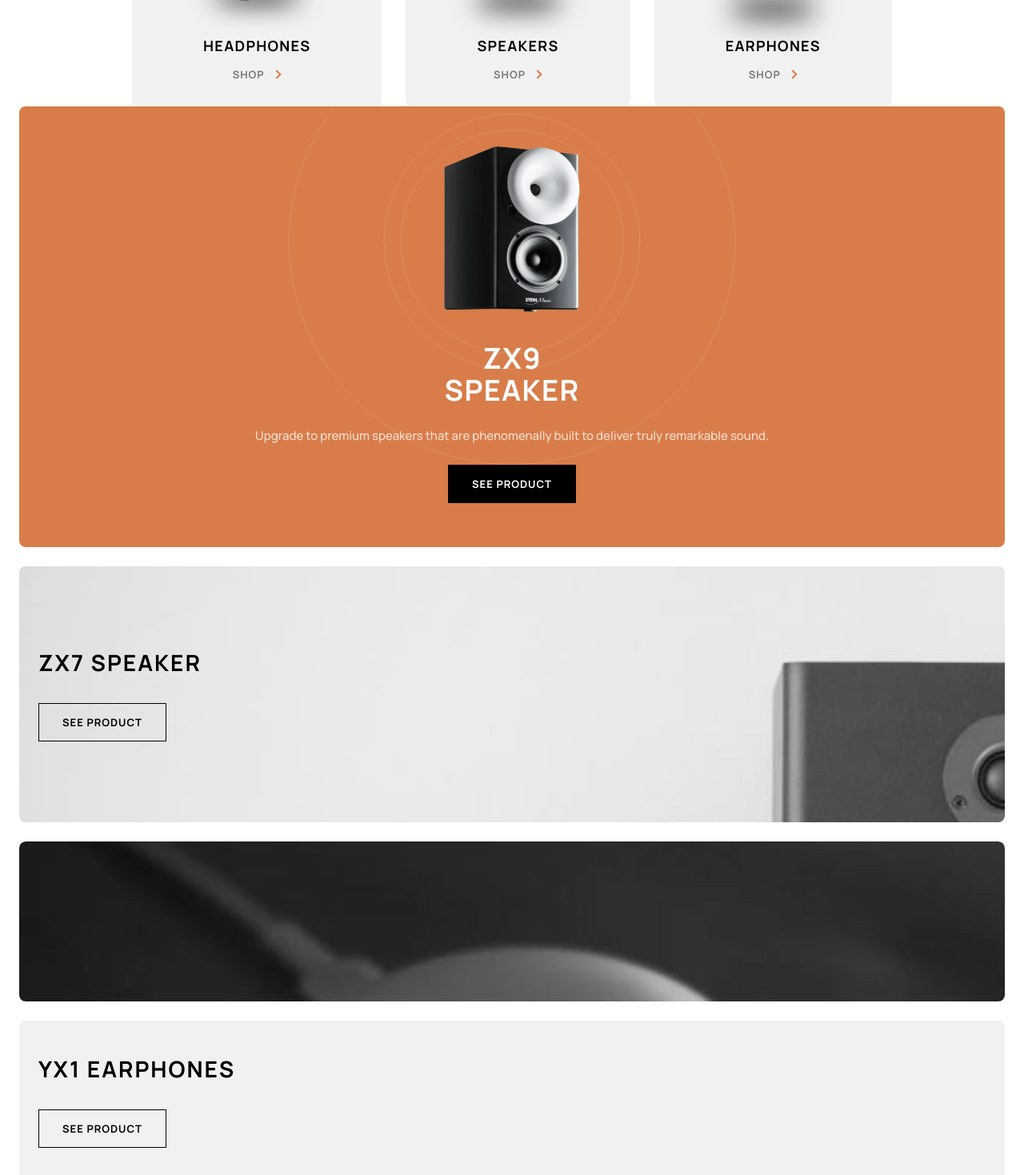
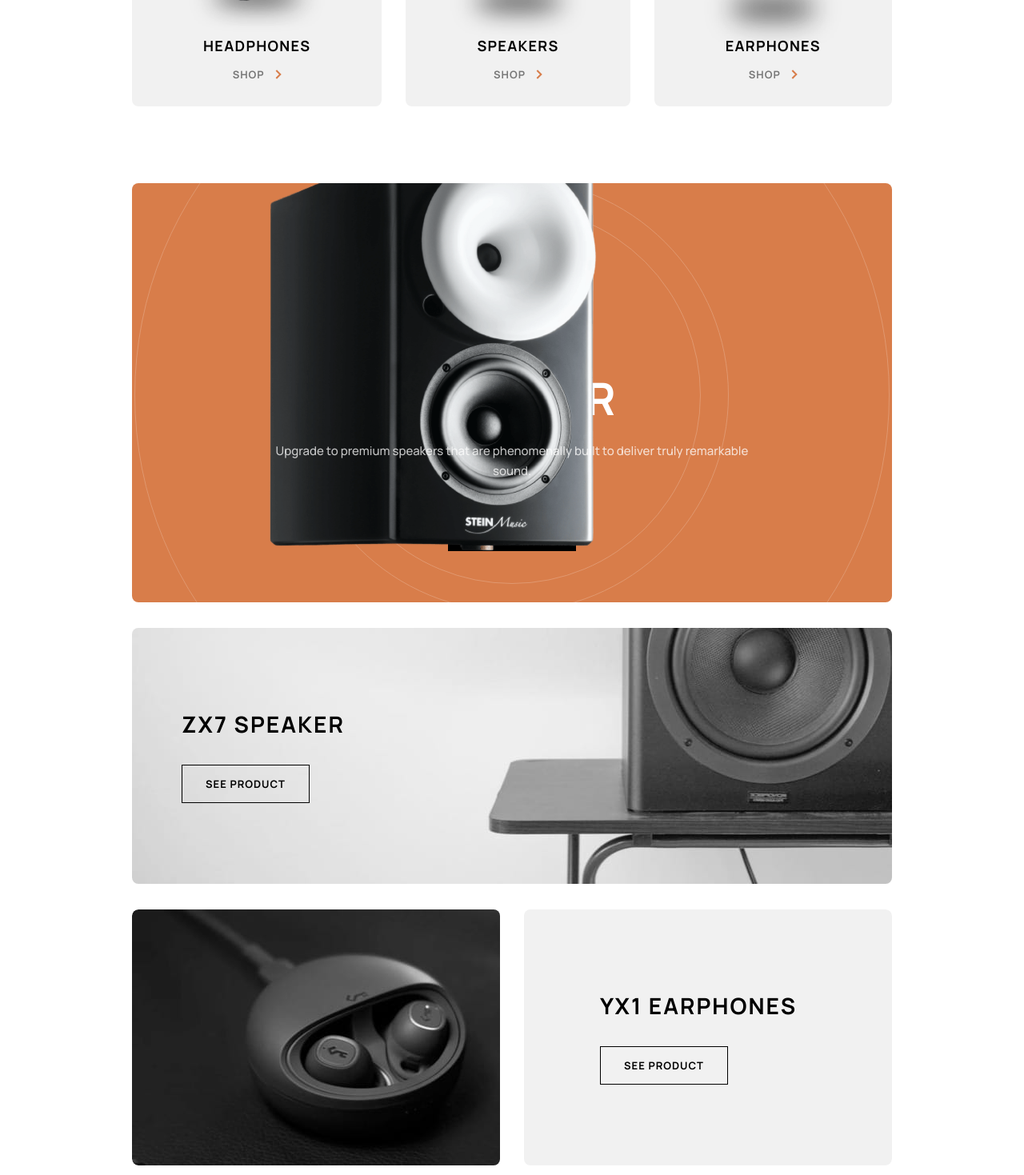
Before and after one commit to HeadYZ/Audiophile, a React (Vite) app: page / in a window 1280 px wide. Shown: the part 1000-2469 px from the top of the page at 80% size. Built offline with nearby package versions, Linux system fonts and the light colour scheme.

Commit message:
styling tablet trendy section

```diff
--- a/src/pages/HomePage.jsx
+++ b/src/pages/HomePage.jsx
@@ -6,10 +6,8 @@ import speakersImg from '../assets/home/shared/desktop/image-category-thumbnail-
 import headphonesImg from '../assets/home/shared/desktop/image-category-thumbnail-headphones.png'
 import ArrowRightIcon from '../assets/home/shared/desktop/ArrowRight.svg'
 import zx9Img from '../assets/home/mobile/image-speaker-zx9.png'
-import zx7Img from '../assets/home/mobile/image-speaker-zx7.jpg'
-import yx1Img from '../assets/home/mobile/image-earphones-yx1.jpg'
 import patternCircles from '../assets/home/desktop/pattern-circles.svg'
-
+import zx9ImgDesktop from '../assets/home/desktop/image-speaker-zx9.png'
 export default function HomePage() {
 	const navigate = useNavigate()
 	function navToEarphones() {
@@ -91,6 +89,7 @@ export default function HomePage() {
 						<div className={`${classes.trendy__box} ${classes['trendy__box--first']}`}>
 							<img src={patternCircles} alt='' className={classes.trendy__circles} />
 							<img src={zx9Img} alt='ZX9 speaker' className={classes['trendy__img--1']} />
+							<img src={zx9ImgDesktop} alt='ZX9 speaker' className={classes['trendy__img--desktop']} />
 							<h2 className={`${classes.trendy__heading} ${classes['trendy__heading--first']}`}>
 								ZX9
 								<br />
@@ -103,17 +102,13 @@ export default function HomePage() {
 							<Link className={classes.trendy__link}>See product</Link>
 						</div>
 						<div className={`${classes.trendy__box} ${classes['trendy__box-info']}  ${classes['trendy__box--second']}`}>
-							<img src={zx7Img} alt='ZX7 speaker' className={`${classes.trendy__img} ${classes['trendy__img--2']}`} />
-
 							<h2 className={`${classes.trendy__heading} ${classes['trendy__heading--second']}`}>ZX7 speaker</h2>
 							<Button btn='2'>
 								<Link>See product</Link>
 							</Button>
 						</div>
 						<div className={`${classes.trendy__box} ${classes['trendy__box--third']}`}>
-							<div className={classes['trendy__img--radius']}>
-								<img src={yx1Img} alt='YX1 earphones' className={classes.trendy__img} />
-							</div>
+							<div className={classes['trendy__img--3']}></div>
 							<div className={`${classes['trendy__box-info']} ${classes['trendy__box-info--second']}`}>
 								<h2 className={`${classes.trendy__heading} ${classes['trendy__heading--second']}`}>YX1 earphones</h2>
 								<Button btn='2'>
--- a/src/pages/HomePage.module.scss
+++ b/src/pages/HomePage.module.scss
@@ -113,6 +113,7 @@
 }
 
 .trendy {
+	margin-top: 12rem;
 	&__wrapper {
 		@include section-mobile;
 		display: flex;
@@ -122,19 +123,18 @@
 	&__box {
 		overflow: hidden;
 		border-radius: 0.8rem;
-		&--first,
-		&--second {
+		&--first {
 			position: relative;
-		}
-		&--first {
 			padding: 4.9rem 2.3rem 5.5rem;
 			text-align: center;
 			background-color: $orange;
 			z-index: 0;
 		}
+
 		&--second {
 			min-height: 32rem;
-			z-index: 0;
+			background-image: url('../assets/home/mobile/image-speaker-zx7.jpg');
+			background-size: cover;
 		}
 		&--third {
 			display: flex;
@@ -148,10 +148,11 @@
 			justify-content: center;
 			gap: 3.2rem;
 			padding-left: 2.4rem;
-			background-color: $gray;
+
 			&--second {
 				min-height: 20rem;
 				border-radius: 0.8rem;
+				background-color: $gray;
 			}
 		}
 	}
@@ -181,16 +182,15 @@
 		&--1 {
 			width: 17.2rem;
 		}
-		&--2 {
-			position: absolute;
-			top: 0;
-			left: 0;
-			z-index: -1;
+		&--desktop {
+			display: none;
 		}
-		&--radius {
-			overflow: hidden;
+
+		&--3 {
 			height: 20rem;
 			border-radius: 0.8rem;
+			background-image: url('../assets/home/mobile/image-earphones-yx1.jpg');
+			background-size: cover;
 		}
 	}
 	&__link {
@@ -260,6 +260,58 @@
 			}
 		}
 	}
+	.trendy {
+		margin-top: 9.6rem;
+		&__wrapper {
+			@include section-tablet;
+			gap: 3.2rem;
+		}
+		&__box {
+			&--first {
+				padding: 4.9rem 17.1rem 6.4rem;
+			}
+			&--second {
+				background-image: url('../assets/home/tablet/image-speaker-zx7.jpg');
+			}
+			&--third {
+				flex-direction: row;
+				gap: 1.1rem;
+			}
+			&-info {
+				padding-left: 6.2rem;
+				&--second {
+					flex: 1 1 0px;
+					padding-left: 4.1rem;
+					min-height: 32rem;
+				}
+			}
+		}
+		&__text {
+			margin: 2.4rem 0 4rem;
+		}
+		&__heading {
+			&--first {
+				margin-top: 6.4rem;
+				@include text-h1;
+			}
+		}
+		&__img {
+			&--1 {
+				width: 19.5rem;
+			}
+
+			&--3 {
+				flex: 1 1 41px;
+				height: 32rem;
+				background-image: url('../assets/home/tablet/image-earphones-yx1.jpg');
+			}
+		}
+		&__circles {
+			top: -39.5%;
+			width: 94.4rem;
+			height: 94.4rem;
+		}
+	}
 }
 
 @media (min-width: 992px) {
@@ -283,6 +335,64 @@
 		&__text-body {
 			width: 34.9rem;
 			margin-bottom: 4rem;
+		}
+	}
+	.trendy {
+		margin-top: 9.6rem;
+		&__wrapper {
+			@include section-desktop;
+			gap: 3.2rem;
+		}
+		&__box {
+			&--first {
+				display: flex;
+				flex-direction: column;
+				justify-content: end;
+				padding: 4.9rem 17.1rem 6.4rem;
+			}
+			&--second {
+				background-image: url('../assets/home/desktop/image-speaker-zx7.jpg');
+			}
+			&--third {
+				flex-direction: row;
+				gap: 3rem;
+			}
+			&-info {
+				padding-left: 6.2rem;
+				&--second {
+					flex: 1 1 0px;
+					padding-left: 9.5rem;
+					min-height: 32rem;
+				}
+			}
+		}
+		&__text {
+			margin: 2.4rem 0 4rem;
+		}
+		&__heading {
+			&--first {
+				margin-top: 13.3rem;
+			}
+		}
+		&__img {
+			&--1 {
+				display: none;
+			}
+			&--desktop {
+				position: absolute;
+				display: block;
+				width: 41rem;
+			}
+
+			&--3 {
+				flex: 1 1 95px;
+				background-image: url('../assets/home/desktop/image-earphones-yx1.jpg');
+			}
+		}
+		&__circles {
+			top: -39.5%;
+			width: 94.4rem;
+			height: 94.4rem;
 		}
 	}
 }
```
